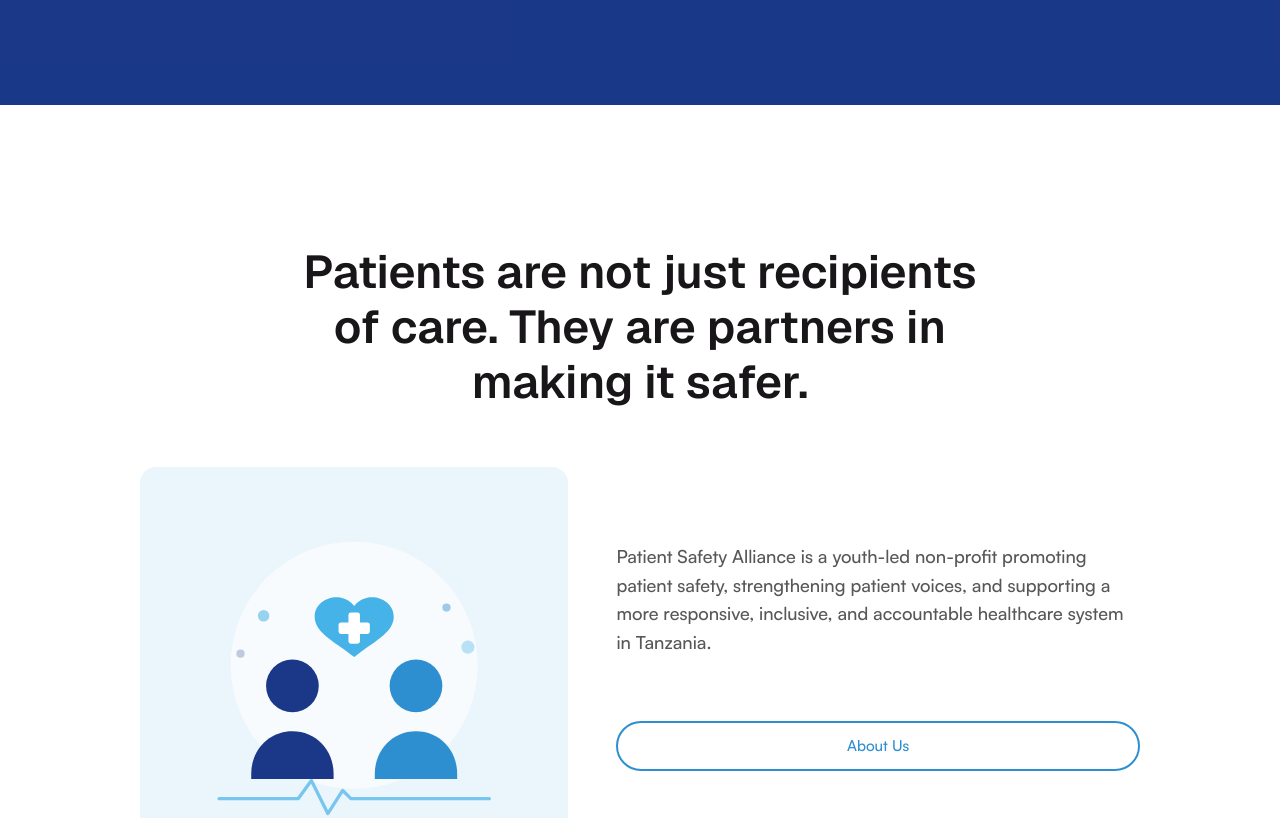
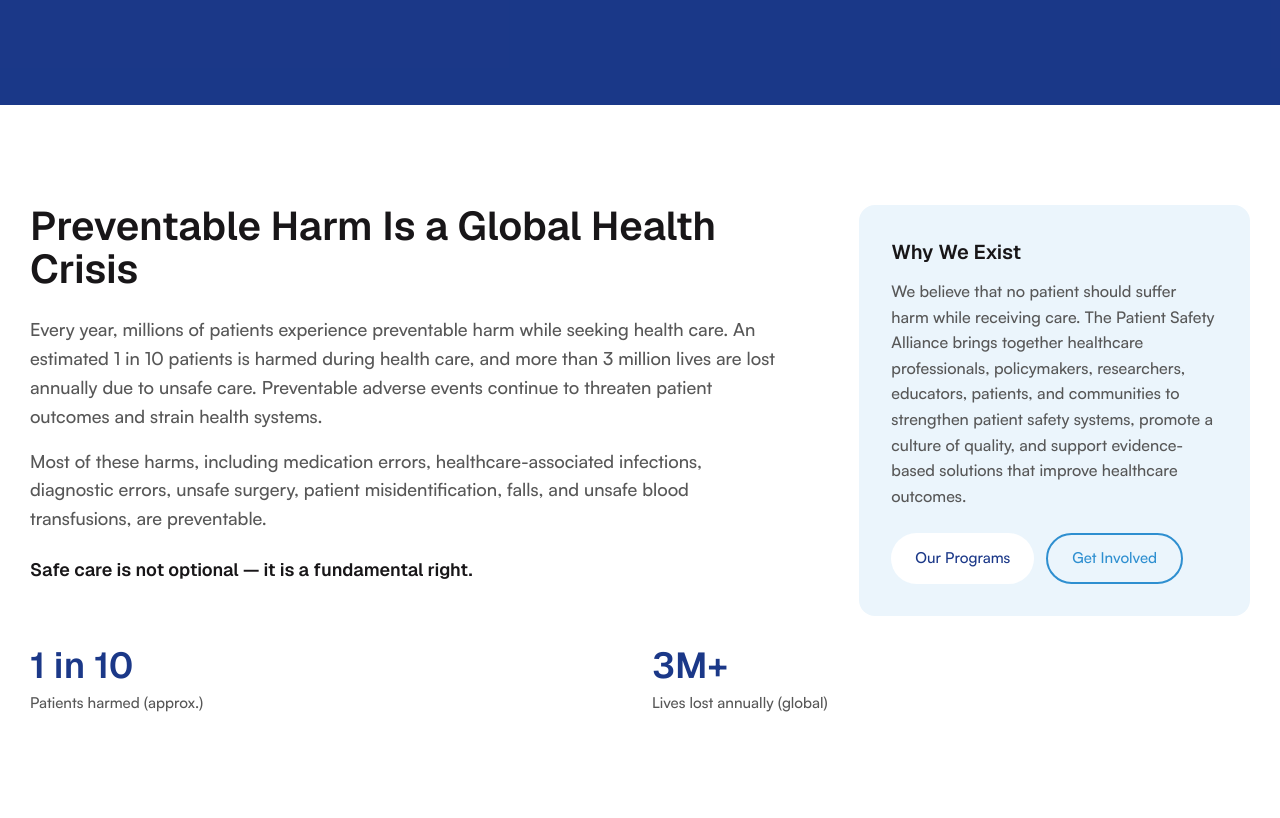
Before and after one commit to psatz2026/psatanzania, a Next.js app: page / in a window 1280 px wide. Shown: the part 695-1513 px from the top of the page. Built offline with nearby package versions, Linux system fonts and the light colour scheme.

Commit message:
urgency statement .

```diff
--- a/app/page.tsx
+++ b/app/page.tsx
@@ -1,4 +1,5 @@
 import Hero from "@/components/sections/Hero";
+import UrgencySection from "@/components/sections/UrgencySection";
 import PartnersQuoteSection from "@/components/sections/PartnersQuoteSection";
 import CTASection from "@/components/sections/CTASection";
 import FeatureScrollSection from "@/components/sections/FeatureScrollSection";
@@ -8,6 +9,7 @@
   return (
     <>
       <Hero />
+      <UrgencySection />
       <PartnersQuoteSection />
       <CTASection />
       <FeatureScrollSection />
--- /dev/null
+++ b/components/sections/UrgencySection.tsx
@@ -0,0 +1,66 @@
+import Button from "@/components/ui/Button";
+import NoSSRAccessibleCounters from "@/components/ui/NoSSRAccessibleCounters";
+
+export default function UrgencySection() {
+  return (
+    <section id="urgency" className="py-[60px] lg:py-[100px]">
+      <div className="max-w-[1460px] mx-auto px-5 sm:px-[30px]">
+        <div className="grid grid-cols-1 lg:grid-cols-[2fr_1fr] gap-12 items-start">
+
+          {/* Left: Urgency statement */}
+          <div>
+            <h2 className="font-heading text-[34px] lg:text-[40px] leading-[1.08] text-carbon-black">
+              Preventable Harm Is a Global Health Crisis
+            </h2>
+
+            <p className="mt-6 font-body text-[18px] leading-[1.6] text-steel-gray max-w-[760px]">
+              Every year, millions of patients experience preventable harm while seeking
+              health care. An estimated 1 in 10 patients is harmed during health care, and
+              more than 3 million lives are lost annually due to unsafe care. Preventable adverse events
+              continue to threaten patient outcomes and strain health systems.
+            </p>
+
+            <p className="mt-4 font-body text-[18px] leading-[1.6] text-steel-gray max-w-[760px]">
+              Most of these harms, including medication errors, healthcare-associated
+              infections, diagnostic errors, unsafe surgery, patient misidentification, falls,
+              and unsafe blood transfusions, are preventable.
+            </p>
+
+            <p className="mt-6 font-heading text-[18px] leading-[1.4] text-carbon-black">
+              <strong>Safe care is not optional — it is a fundamental right.</strong>
+            </p>
+
+            {/* Counters row — accessible, reduced-motion aware */}
+            <div>
+              {/* Import is client-only; component lives in components/ui */}
+              {/* eslint-disable-next-line @next/next/no-assign-imports */}
+            </div>
+          </div>
+
+          {/* Right: Why we exist card */}
+          <aside className="rounded-2xl bg-ice-blue p-6 lg:p-8">
+            <h3 className="font-heading text-[20px] text-carbon-black">Why We Exist</h3>
+            <p className="mt-3 font-body text-[16px] leading-[1.6] text-steel-gray">
+              We believe that no patient should suffer harm while receiving care. The Patient
+              Safety Alliance brings together healthcare professionals, policymakers,
+              researchers, educators, patients, and communities to strengthen patient safety
+              systems, promote a culture of quality, and support evidence-based solutions that
+              improve healthcare outcomes.
+            </p>
+
+            <div className="mt-6 flex flex-wrap gap-3">
+              <Button label="Our Programs" href="/causes" variant="white" />
+              <Button label="Get Involved" href="/become-a-volunteer" variant="outlined" />
+            </div>
+          </aside>
+
+        </div>
+
+        {/* Counters (client component) */}
+        <div className="mt-6">
+          <NoSSRAccessibleCounters />
+        </div>
+      </div>
+    </section>
+  );
+}
--- /dev/null
+++ b/components/ui/AccessibleCounters.tsx
@@ -0,0 +1,96 @@
+"use client";
+
+import React, { useEffect, useRef, useState } from "react";
+import { useReducedMotion } from "framer-motion";
+
+interface CounterItem {
+  id: string;
+  label: string;
+  value?: number; // numeric target value (for count-up)
+  display?: string; // fallback display (e.g., "1 in 10")
+}
+
+export default function AccessibleCounters({ items }: { items: CounterItem[] }) {
+  const reduce = useReducedMotion();
+  const [counts, setCounts] = useState<string[]>(() => items.map((it) => it.display ?? "0"));
+  const rafRef = useRef<number | null>(null);
+  const startRef = useRef<number | null>(null);
+  const announcerRef = useRef<HTMLDivElement | null>(null);
+
+  useEffect(() => {
+    // Announce the stats for screen readers once when component appears
+    if (announcerRef.current) {
+      const text = items
+        .map((it, i) => `${it.label}: ${it.display ?? (it.value ? it.value.toLocaleString() : "n/a")}`)
+        .join("; ");
+      announcerRef.current.textContent = text;
+    }
+  }, [items]);
+
+  useEffect(() => {
+    // If reduced motion, just set final displays and skip animation
+    if (reduce) {
+      setCounts(items.map((it) => it.display ?? (it.value ? formatNumber(it.value) : "")));
+      return;
+    }
+
+    const duration = 800; // ms
+    const start = performance.now();
+    startRef.current = start;
+
+    const ticks = items.map((it) => ({
+      from: 0,
+      to: it.value ?? 0,
+    }));
+
+    const step = (now: number) => {
+      const t = Math.min(1, (now - (startRef.current ?? now)) / duration);
+      const eased = easeOutCubic(t);
+      const next = ticks.map((tk, i) => {
+        if (!tk.to || tk.to === 0) return items[i].display ?? "";
+        const val = Math.round(tk.from + (tk.to - tk.from) * eased);
+        return formatNumber(val);
+      });
+      setCounts(next);
+
+      if (t < 1) {
+        rafRef.current = requestAnimationFrame(step);
+      } else {
+        rafRef.current = null;
+      }
+    };
+
+    rafRef.current = requestAnimationFrame(step);
+    return () => {
+      if (rafRef.current) cancelAnimationFrame(rafRef.current);
+    };
+  }, [items, reduce]);
+
+  return (
+    <div className="mt-8 grid grid-cols-1 sm:grid-cols-2 gap-6 items-start">
+      {/* Live region for screen readers */}
+      <div ref={announcerRef} aria-live="polite" className="sr-only" />
+
+      {items.map((it, idx) => (
+        <div key={it.id} className="flex flex-col items-start">
+          <div className="font-heading text-[32px] lg:text-[36px] leading-none text-navy-blue">
+            {counts[idx] ?? it.display}
+          </div>
+          <div className="mt-2 font-body text-[15px] text-steel-gray">{it.label}</div>
+        </div>
+      ))}
+    </div>
+  );
+}
+
+function formatNumber(n: number) {
+  if (n >= 1000000) {
+    return Math.round(n / 100000) / 10 + "M+"; // e.g., 3,000,000 -> 3.0M+
+  }
+  if (n >= 1000) return n.toLocaleString();
+  return String(n);
+}
+
+function easeOutCubic(t: number) {
+  return 1 - Math.pow(1 - t, 3);
+}
--- /dev/null
+++ b/components/ui/NoSSRAccessibleCounters.tsx
@@ -0,0 +1,16 @@
+"use client";
+
+import React from "react";
+import dynamic from "next/dynamic";
+
+// Dynamically load the accessible counters so the UrgencySection can remain a server component.
+const AccessibleCounters = dynamic(() => import("@/components/ui/AccessibleCounters"), { ssr: false });
+
+export default function NoSSRAccessibleCounters() {
+  const items = [
+    { id: "harm-rate", label: "Patients harmed (approx.)", display: "1 in 10" },
+    { id: "annual-deaths", label: "Lives lost annually (global)", value: 3000000 },
+  ];
+
+  return <AccessibleCounters items={items} />;
+}
```
